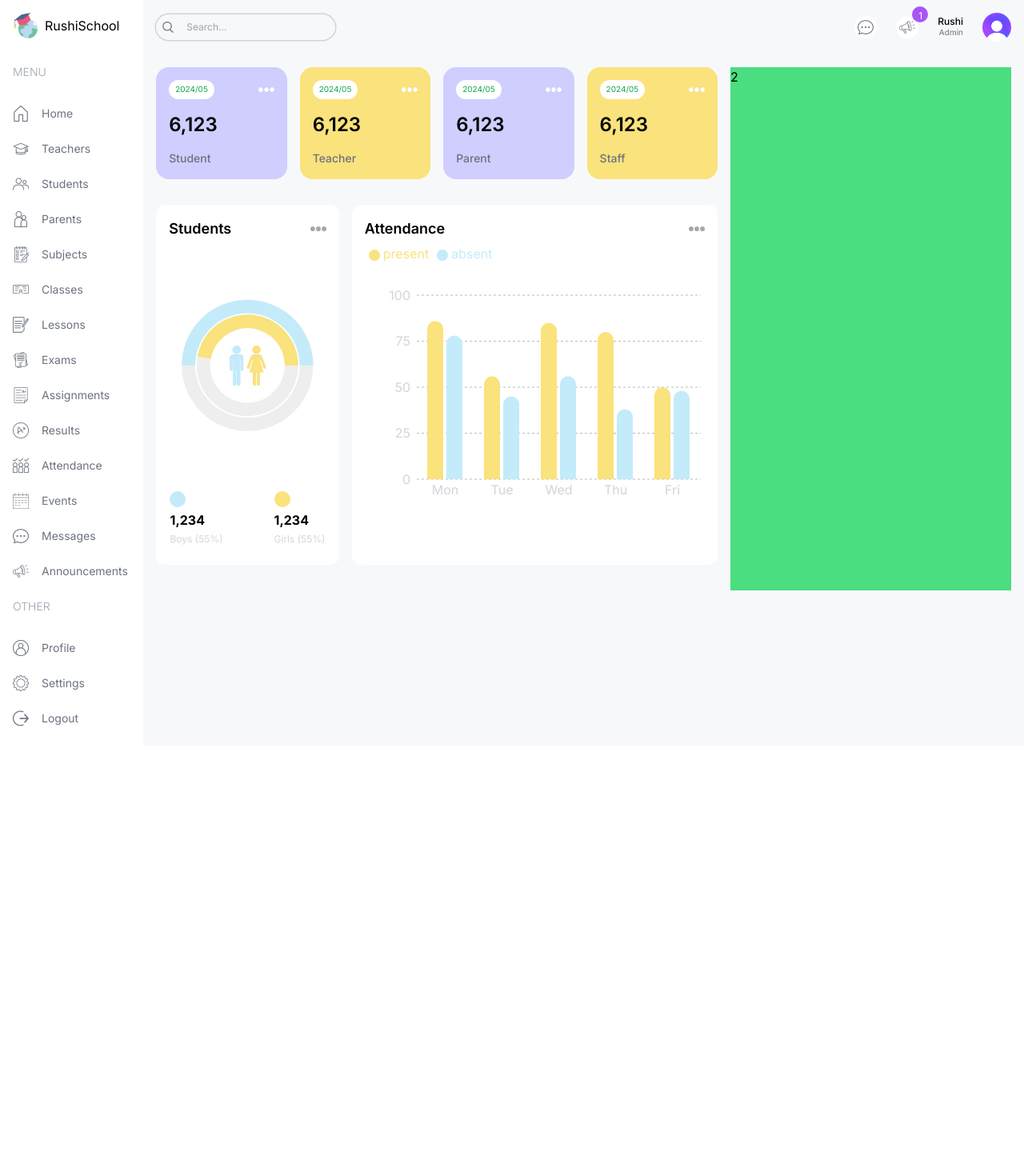
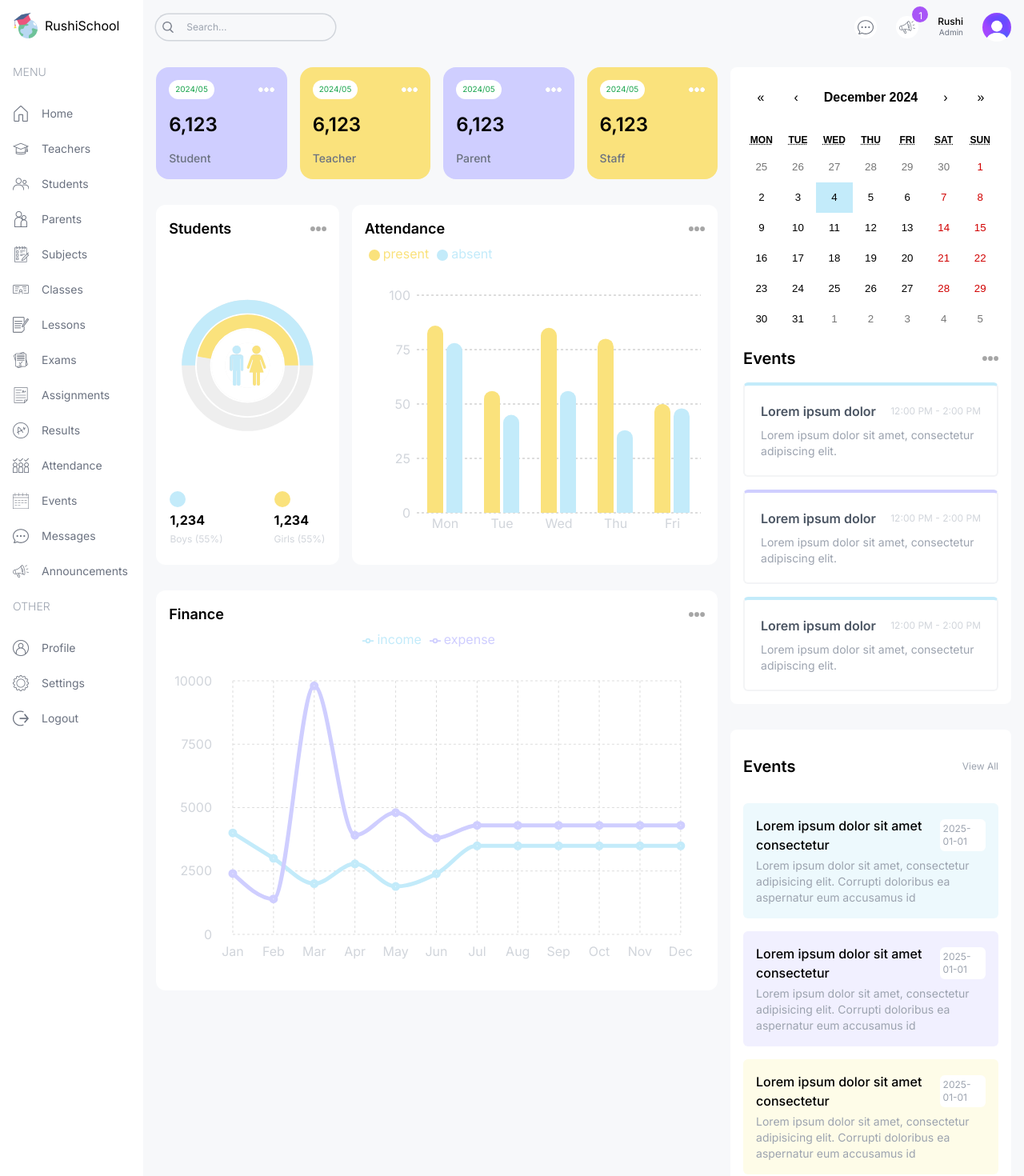
Before and after one commit to RUSHi-VAiRALE/schoolManagementWebRV, a Next.js app: page /admin in a window 1280 px wide. Shown: the top 1470 px of the page at 80% size. Before the commit the page ends 932 px from the top, so only its background shows below. Built offline with nearby package versions, Linux system fonts and the light colour scheme.

Commit message:
Completed Event,Calendar,Announcement component

```diff
--- a/package.json
+++ b/package.json
@@ -11,6 +11,7 @@
   "dependencies": {
     "next": "15.0.3",
     "react": "^18",
+    "react-calendar": "^5.1.0",
     "react-dom": "^18",
     "recharts": "^2.14.1"
   },
--- a/src/app/(Dashboard)/admin/page.tsx
+++ b/src/app/(Dashboard)/admin/page.tsx
@@ -1,5 +1,8 @@
+import Announcement from '@/components/Announcement'
 import AttendanceChart from '@/components/AttendanceChart'
 import CountChart from '@/components/CountChart'
+import EventCalendar from '@/components/EventCalendar'
+import FinanceChart from '@/components/FinanceChart'
 import UserCard from '@/components/UserCard'
 import React from 'react'
 
@@ -27,11 +30,14 @@
           </div>
         </div>
         {/*Bottom charts*/}
-        <div></div>
+        <div className='w-full h-[500px]'>
+            <FinanceChart/>
+        </div>
       </div>
       {/* right Box */}
-      <div className='w-full lg:w-1/3 bg-green-400'>
-        2
+      <div className='w-full lg:w-1/3 flex flex-col gap-8'>
+        <EventCalendar/>
+        <Announcement/>
       </div>
     </div>
   )
--- a/src/app/globals.css
+++ b/src/app/globals.css
@@ -1,3 +1,18 @@
 @tailwind base;
 @tailwind components;
 @tailwind utilities;
+
+.react-calendar {
+  width: 100% !important;
+  border: none !important;
+  font-family: "Inter" sans-serif !important;
+}
+
+.react-calendar__tile--active {
+  background-color: #c3ebfa !important;
+  color: black !important;
+}
+
+.react-calendar__navigation__label__labelText {
+  font-weight: 600;
+}
--- /dev/null
+++ b/src/components/Announcement.tsx
@@ -0,0 +1,40 @@
+"use client"
+
+import React from 'react'
+import Image from 'next/image'
+
+function Announcement() {
+  return (
+    <div className='bg-white p-4 rounded-lg'>
+        <div className='flex items-center justify-between'>
+            <h1 className='text-xl font-semibold my-4'>Events</h1>
+            <span className='text-xs text-gray-400'>View All</span>
+        </div>
+        <div className='flex flex-col gap-4 mt-4'>
+            <div className='bg-custColorLight rounded-md p-4'>
+                <div className='flex items-center justify-between'>
+                    <h2 className='font-medium'>Lorem ipsum dolor sit amet consectetur </h2>
+                    <span className='text-xs text-gray-400 bg-white rounded-md px-1 py-1'>2025-01-01</span>
+                </div>
+                <p className='text-sm text-gray-400 mt-1'>Lorem ipsum dolor sit amet, consectetur adipisicing elit. Corrupti doloribus ea aspernatur eum accusamus id </p>
+            </div>
+            <div className='bg-custPurpleLight rounded-md p-4'>
+                <div className='flex items-center justify-between'>
+                    <h2 className='font-medium'>Lorem ipsum dolor sit amet consectetur </h2>
+                    <span className='text-xs text-gray-400 bg-white rounded-md px-1 py-1'>2025-01-01</span>
+                </div>
+                <p className='text-sm text-gray-400 mt-1'>Lorem ipsum dolor sit amet, consectetur adipisicing elit. Corrupti doloribus ea aspernatur eum accusamus id </p>
+            </div>
+            <div className='bg-custYellowLight rounded-md p-4'>
+                <div className='flex items-center justify-between'>
+                    <h2 className='font-medium'>Lorem ipsum dolor sit amet consectetur </h2>
+                    <span className='text-xs text-gray-400 bg-white rounded-md px-1 py-1'>2025-01-01</span>
+                </div>
+                <p className='text-sm text-gray-400 mt-1'>Lorem ipsum dolor sit amet, consectetur adipisicing elit. Corrupti doloribus ea aspernatur eum accusamus id </p>
+            </div>
+        </div>
+    </div>
+  )
+}
+
+export default Announcement
--- a/src/components/AttendanceChart.tsx
+++ b/src/components/AttendanceChart.tsx
@@ -42,7 +42,8 @@
             <Image src='/moreDark.png' alt='moreDark' width={20} height={20}/>
         </div>
         {/*section 2 chart*/}
-            <ResponsiveContainer width="100%" height="80%">
+        <div className='w-full h-[90%]'>
+            <ResponsiveContainer>
                 <BarChart
                 width={500}
                 height={300}
@@ -63,9 +64,7 @@
                 <Bar dataKey="present" fill="#FAE27C" legendType='circle' radius={[10,10,0,0]}/>
                 <Bar dataKey="absent" fill="#C3EBFA" legendType='circle' radius={[10,10,0,0]}/>
                 </BarChart>
-      </ResponsiveContainer>
-        <div>
-
+        </ResponsiveContainer>
         </div>
     </div>
   )
--- /dev/null
+++ b/src/components/EventCalendar.tsx
@@ -0,0 +1,57 @@
+'use client'
+
+import Image from 'next/image';
+import React,{useState} from 'react'
+import Calendar from 'react-calendar';
+import 'react-calendar/dist/Calendar.css';
+
+const events = [
+  {
+    id: 1,
+    title: "Lorem ipsum dolor",
+    time: "12:00 PM - 2:00 PM",
+    description: "Lorem ipsum dolor sit amet, consectetur adipiscing elit.",
+  },
+  {
+    id: 2,
+    title: "Lorem ipsum dolor",
+    time: "12:00 PM - 2:00 PM",
+    description: "Lorem ipsum dolor sit amet, consectetur adipiscing elit.",
+  },
+  {
+    id: 3,
+    title: "Lorem ipsum dolor",
+    time: "12:00 PM - 2:00 PM",
+    description: "Lorem ipsum dolor sit amet, consectetur adipiscing elit.",
+  },
+];
+
+type ValuePiece = Date | null;
+
+type Value = ValuePiece | [ValuePiece, ValuePiece];
+
+function EventCalendar() {
+    const [value, onChange] = useState<Value>(new Date());
+  return (
+    <div className='bg-white p-4 rounded-lg'>
+        <Calendar onChange={onChange} value={value} />
+        <div className='flex items-center justify-between'>
+            <h1 className='text-xl font-semibold my-4'>Events</h1>
+            <Image src="/moreDark.png" alt='moreDark' width={20} height={20}/>
+        </div>
+        <div className='flex flex-col gap-4'>
+            {events.map(event=>(
+                <div className='p-5 rounded-md border-2 border-gray-100 border-t-4 odd:border-t-custColor even:border-t-custPurple' key={event.id}>
+                    <div className='flex items-center justify-between'>
+                        <h1 className='font-semibold text-gray-600'>{event.title}</h1>
+                        <span className='text-gray-300 text-xs'>{event.time}</span>
+                    </div>
+                    <p className='mt-2 text-gray-400 text-sm'>{event.description}</p>
+                </div>
+            ))}
+        </div>
+    </div>
+  )
+}
+
+export default EventCalendar
--- /dev/null
+++ b/src/components/FinanceChart.tsx
@@ -0,0 +1,119 @@
+'use client'
+
+import React from 'react'
+import Image from 'next/image'
+
+import { LineChart, Line, XAxis, YAxis, CartesianGrid, Tooltip, Legend, ResponsiveContainer } from 'recharts';
+
+const data = [
+  {
+    name: 'Jan',
+    income: 4000,
+    expense: 2400,
+  },
+  {
+    name: 'Feb',
+    income: 3000,
+    expense: 1398,
+  },
+  {
+    name: 'Mar',
+    income: 2000,
+    expense: 9800,
+  },
+  {
+    name: 'Apr',
+    income: 2780,
+    expense: 3908,
+  },
+  {
+    name: 'May',
+    income: 1890,
+    expense: 4800,
+  },
+  {
+    name: 'Jun',
+    income: 2390,
+    expense: 3800,
+  },
+  {
+    name: 'Jul',
+    income: 3490,
+    expense: 4300,
+  },
+  {
+    name: 'Aug',
+    income: 3490,
+    expense: 4300,
+  },
+  {
+    name: 'Sep',
+    income: 3490,
+    expense: 4300,
+  },
+  {
+    name: 'Oct',
+    income: 3490,
+    expense: 4300,
+  },
+  {
+    name: 'Nov',
+    income: 3490,
+    expense: 4300,
+  },
+  {
+    name: 'Dec',
+    income: 3490,
+    expense: 4300,
+  },
+];
+
+function FinanceChart() {
+  return (
+    <div className='bg-white rounded-xl w-full h-full p-4'>
+        {/*section 1 Title*/}
+        <div className='flex justify-between items-center'>
+            <h1 className='text-lg font-semibold'>Finance</h1>
+            <Image src='/moreDark.png' alt='moreDark' width={20} height={20}/>
+        </div>
+        <ResponsiveContainer width="100%" height="90%">
+        <LineChart
+          width={500}
+          height={300}
+          data={data}
+          margin={{
+            top: 5,
+            right: 30,
+            left: 20,
+            bottom: 5,
+          }}
+        >
+          <CartesianGrid strokeDasharray="3 3" stroke='#ddd'/>
+          <XAxis
+            dataKey="name"
+            axisLine={false}
+            tick={{fill:"#d1d5db"}}
+            tickLine={false}
+            tickMargin={10}
+          />
+          <YAxis
+            axisLine={false}
+            tick={{fill:"#d1d5db"}}
+            tickLine={false}
+            tickMargin={20}
+        />
+          <Tooltip />
+          <Legend
+                    align='center'
+                    verticalAlign='top'
+                    wrapperStyle={{paddingTop:"20x", paddingBottom:"40px"}}
+                />
+          <Line type="monotone" dataKey="income" stroke="#C3EBFA" strokeWidth={5}/>
+          <Line type="monotone" dataKey="expense" stroke="#CFCEFF" strokeWidth={5}/>
+        </LineChart>
+      </ResponsiveContainer>
+    </div>
+  )
+}
+
+export default FinanceChart
```
Also changed, not shown: 1 other file (tests, documents, lock files or other folders).
